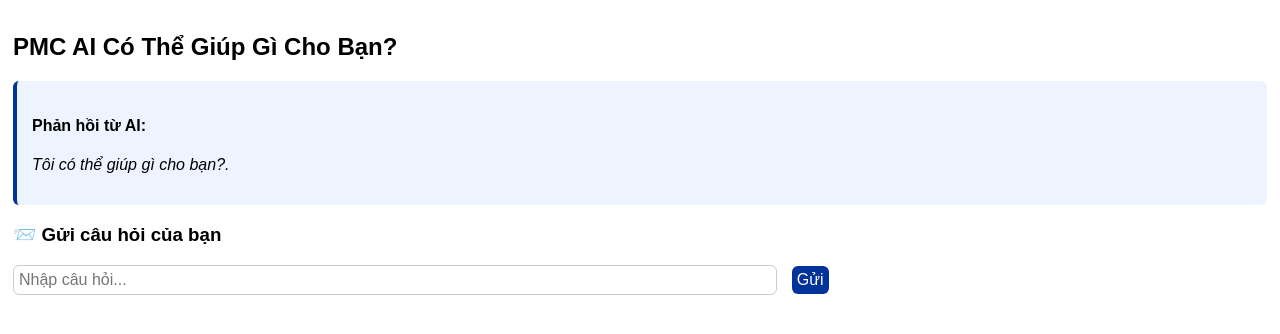
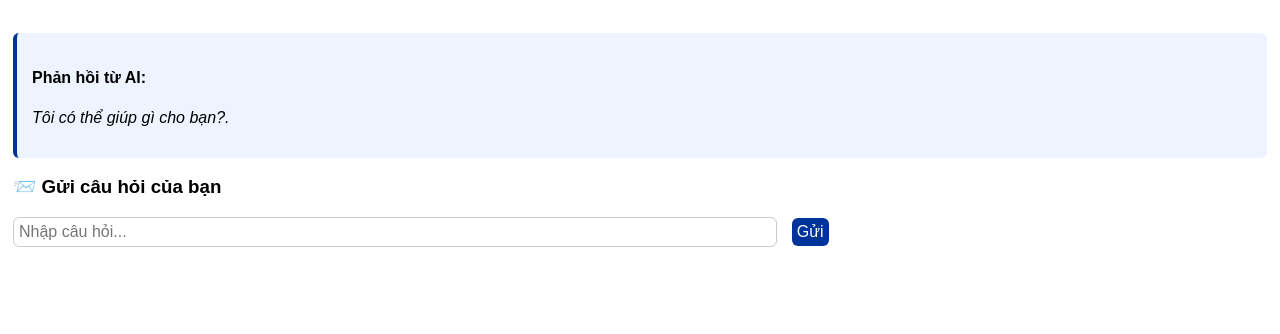
Before and after one commit to mtnlyoncafe/chatbot, a website: page index.html in a window 1280 px wide. Drawn offline with Linux system fonts and the light colour scheme.

Commit message:
Update index.html

```diff
--- a/index.html
+++ b/index.html
@@ -63,7 +63,7 @@
 </head>
 <body>
   <div class="info-box">
-    <h2>PMC AI Có Thể Giúp Gì Cho Bạn?</h2>
+
     <div id="response" class="chat-box">
       <h4><strong>Phản hồi từ AI:</strong></h4>
       <p><em>Tôi có thể giúp gì cho bạn?.</em></p>
```
